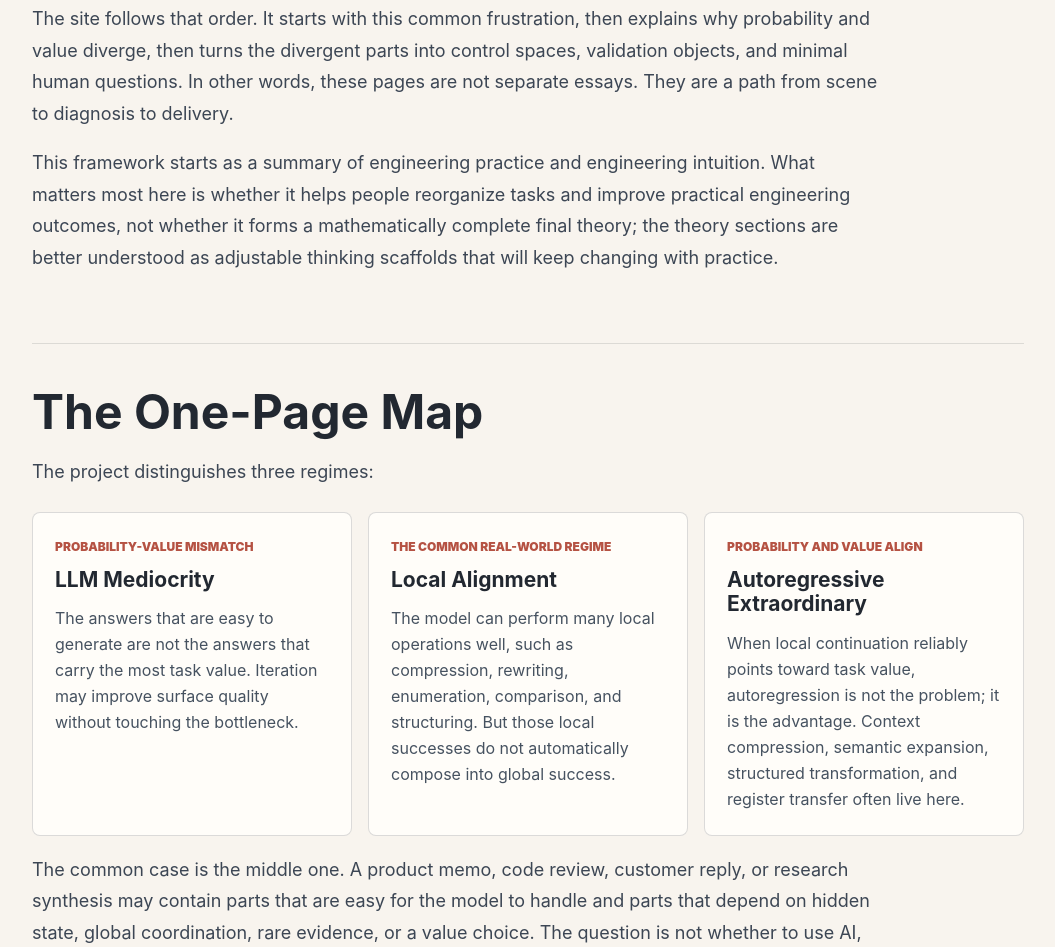
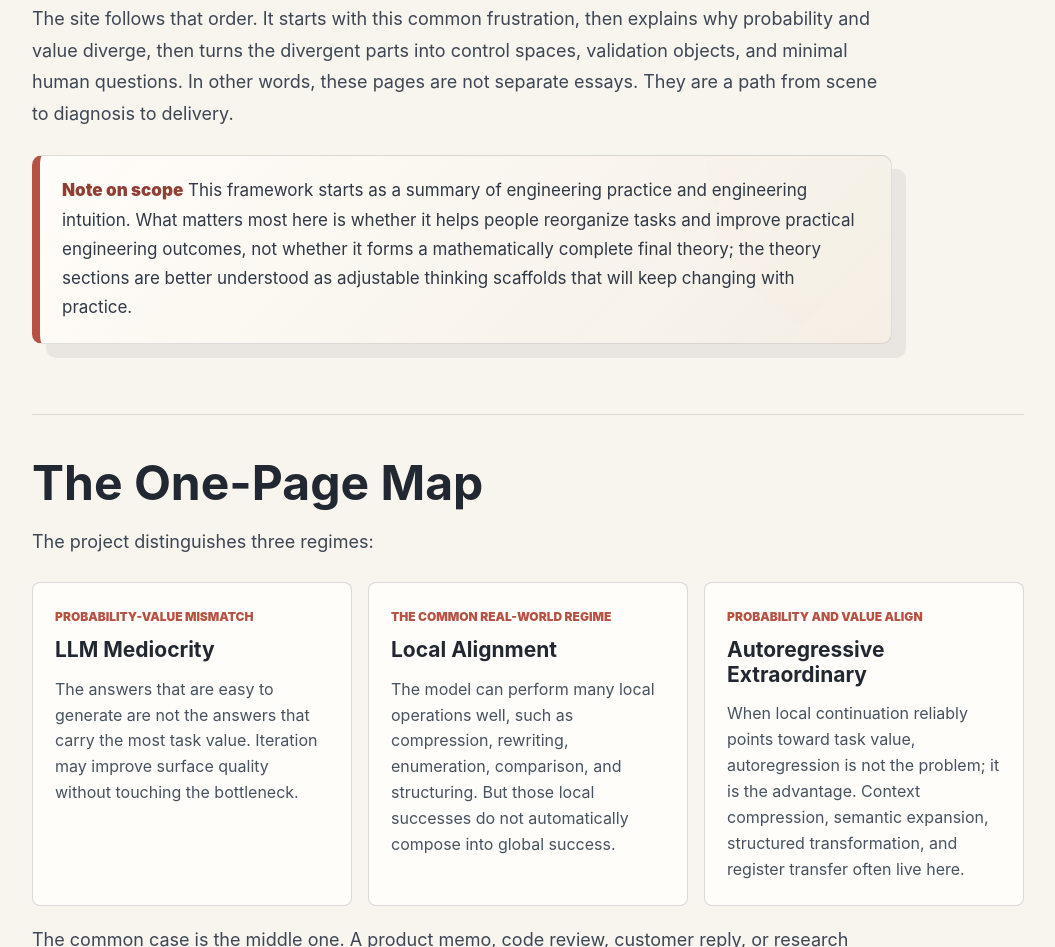
Before and after one commit to wxy2ab/against-llm-mediocrity, a website built with Vite: page index.html in a window 1280 px wide. Shown: the part 2082-3029 px from the top of the page, without its empty margins (112-1167 px from the left). Built offline with nearby package versions, Linux system fonts and the light colour scheme.

Commit message:
style: highlight scope notes

```diff
--- a/content/en/home.md
+++ b/content/en/home.md
@@ -39,7 +39,8 @@ Recognizing and resisting this mediocrity may be the most common task AI users f
 
 The site follows that order. It starts with this common frustration, then explains why probability and value diverge, then turns the divergent parts into control spaces, validation objects, and minimal human questions. In other words, these pages are not separate essays. They are a path from scene to diagnosis to delivery.
 
-This framework starts as a summary of engineering practice and engineering intuition. What matters most here is whether it helps people reorganize tasks and improve practical engineering outcomes, not whether it forms a mathematically complete final theory; the theory sections are better understood as adjustable thinking scaffolds that will keep changing with practice.
+> **Note on scope**
+> This framework starts as a summary of engineering practice and engineering intuition. What matters most here is whether it helps people reorganize tasks and improve practical engineering outcomes, not whether it forms a mathematically complete final theory; the theory sections are better understood as adjustable thinking scaffolds that will keep changing with practice.
 
 ## The One-Page Map
 
--- a/content/zh/home.md
+++ b/content/zh/home.md
@@ -39,7 +39,8 @@ alignmentLabels:
 
 整站的读法按这条链路展开：从日常挫败出发，引出概率与价值为什么会错开；用六类原始失配诊断出真正卡住的部分；再用治理对象体系（GKO / GEO / MSHQ）和硬状态体制（SGAR）把它改写成可搜索、可验证、可复用的工程对象；最后用审计工程与回写经验，让下一轮任务比这一轮更稳。换句话说，这不是一组松散文章，而是一条从场景到诊断、再到交付的链路。
 
-这套框架首先来自工程实践与工程直觉的总结。它更看重能否帮助人重新组织任务、提高工程收益，而不是提供数学上完备的最终理论；理论部分更像一种会随着实践反馈继续调整的思维脚手架。
+> **说明**
+> 这套框架首先来自工程实践与工程直觉的总结。它更看重能否帮助人重新组织任务、提高工程收益，而不是提供数学上完备的最终理论；理论部分更像一种会随着实践反馈继续调整的思维脚手架。
 
 ## 一句话地图
 
--- a/src/styles.css
+++ b/src/styles.css
@@ -672,6 +672,35 @@ h1 {
   line-height: 1.75;
 }
 
+.content-section blockquote {
+  max-width: 860px;
+  margin: 26px 0 0;
+  padding: 20px 24px 20px 22px;
+  background:
+    linear-gradient(135deg, rgba(255, 253, 249, 0.98), rgba(244, 238, 228, 0.96)),
+    radial-gradient(circle at top right, rgba(242, 204, 93, 0.16), transparent 34%);
+  border: 1px solid rgba(34, 40, 49, 0.14);
+  border-left: 8px solid #b55243;
+  border-radius: 10px;
+  box-shadow: 14px 14px 0 rgba(34, 40, 49, 0.07);
+}
+
+.content-section blockquote p {
+  margin: 0;
+  color: #303947;
+  font-size: 17px;
+  line-height: 1.72;
+}
+
+.content-section blockquote p + p {
+  margin-top: 10px;
+}
+
+.content-section blockquote strong {
+  color: #8f3f33;
+  font-weight: 900;
+}
+
 .bullet-list,
 .content-section > ul {
   display: grid;
@@ -935,6 +964,7 @@ h1 {
   .summary,
   .hero-points li,
   .content-section > p,
+  .content-section blockquote p,
   .bullet-list li,
   .info-card p {
     word-break: break-word;
```
Also changed, not shown: README.zh.md (+2 -1 lines), README.md.
